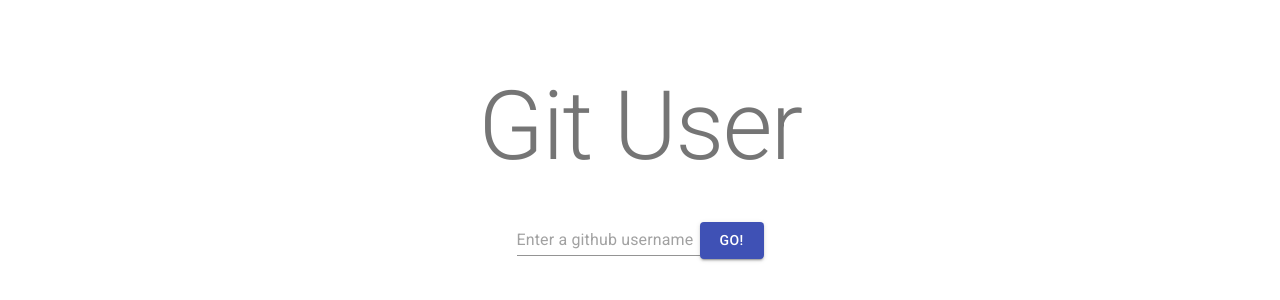
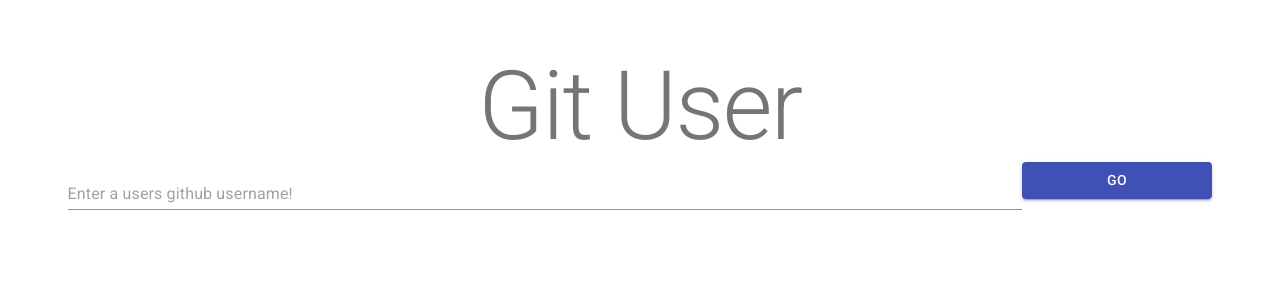
Before and after one commit to asekdev/git-user, a React (Create React App) app: page / in a window 1280 px wide. Shown: the top 300 px of the page. Built offline with nearby package versions, Linux system fonts and the light colour scheme.

Commit message:
added matUI components

```diff
--- a/src/components/Home.js
+++ b/src/components/Home.js
@@ -1,31 +1,43 @@
 import React from "react";
 import Typography from "@material-ui/core/Typography";
 import { connect } from "react-redux";
-import { Grid, Input, Container, Button } from "@material-ui/core";
+import { Grid, Input, Container, Button, TextField, GridList, GridListTile, Box } from "@material-ui/core";
 
 const Home = () => {
 	return (
-		<Container>
+		<Container fixed>
 			<Grid
 				container
 				spacing={10}
 				direction="column"
-				alignItems="center"
-				justify="flex-start"
-				style={{ minHeight: "100vh", marginTop: "50px" }}
+				alignContent="center"
+				alignItems="stretch"
+				// justify="center"
+				style={{ minHeight: "100vh", marginTop: "50px", minWidth: "100vh" }}
 				spacing={5}
 			>
-				<Grid item xs={12}>
-					<Typography variant="h1" color="textSecondary">
-						Git User
-					</Typography>
-				</Grid>
-				<Grid item xs={12} lg={12} xl={"auto"}>
-					<Input placeholder="Enter a github username" />
-					<Button variant={"contained"} color="primary">
-						Go!
-					</Button>
-				</Grid>
+				<Box width="100%" justifyContent={"center"}>
+					<Grid item xs={12}>
+						<Typography variant="h1" color="textSecondary" style={{ textAlign: "center" }}>
+							Git User
+						</Typography>
+					</Grid>
+					<Box display={"flex"} justifyContent={"center"} width={"100%"}>
+						<Box width={"75%"}>
+							<TextField
+								id="standard-full-width"
+								placeholder="Enter a users github username!"
+								fullWidth
+								margin="normal"
+							/>
+						</Box>
+						<Box width={"15%"}>
+							<Button variant={"contained"} color="primary" fullWidth={true} large={true}>
+								Go
+							</Button>
+						</Box>
+					</Box>
+				</Box>
 			</Grid>
 		</Container>
 	);
--- a/src/redux/sagas/index.js
+++ b/src/redux/sagas/index.js
@@ -1,8 +1,10 @@
-import { put, takeLatest, all } from "redux-saga/effects";
+import { put, takeLatest, all, select } from "redux-saga/effects";
 import { GIT_ENDPOINT, GET_USER_DATA } from "../constants";
+import { usernameSelector } from "../selectors";
 
-function* fetchUser(username) {
+function* fetchUser() {
 	//work out how to include the username here from the state
+	const username = yield select(usernameSelector);
 	const json = yield fetch(`${GIT_ENDPOINT}/${username}`).then(response => response.json());
 
 	console.log(json);
--- /dev/null
+++ b/src/redux/selectors/index.js
@@ -0,0 +1 @@
+export const usernameSelector = state => state.user;
```
